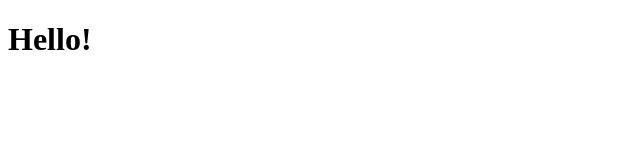
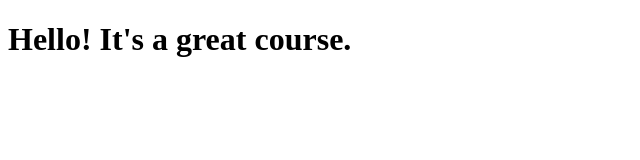
Before and after one commit to raizalc1/coursera-test, a plain HTML site: page site/index.html in a window 1280 px wide. Shown: the whole page, without its empty margins (0-640 px from the left). Drawn offline with Linux system fonts and the light colour scheme.

Commit message:
Small addition to content

```diff
--- a/site/index.html
+++ b/site/index.html
@@ -5,6 +5,6 @@
     <title>Hello</title>
   </head>
   <body>
-    <h1>Hello!</h1>
+    <h1>Hello! It's a great course.</h1>
   </body>
 </html>
```
